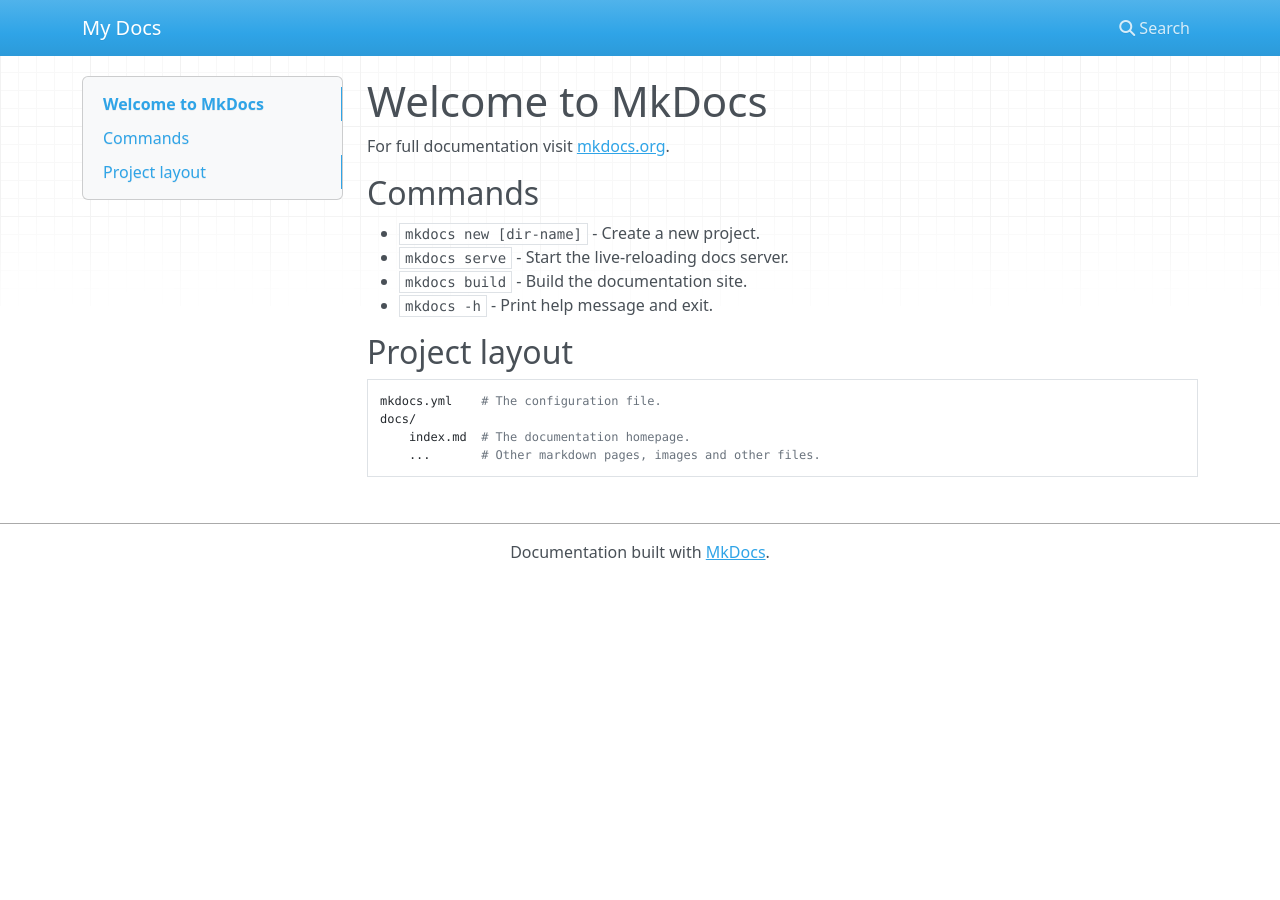
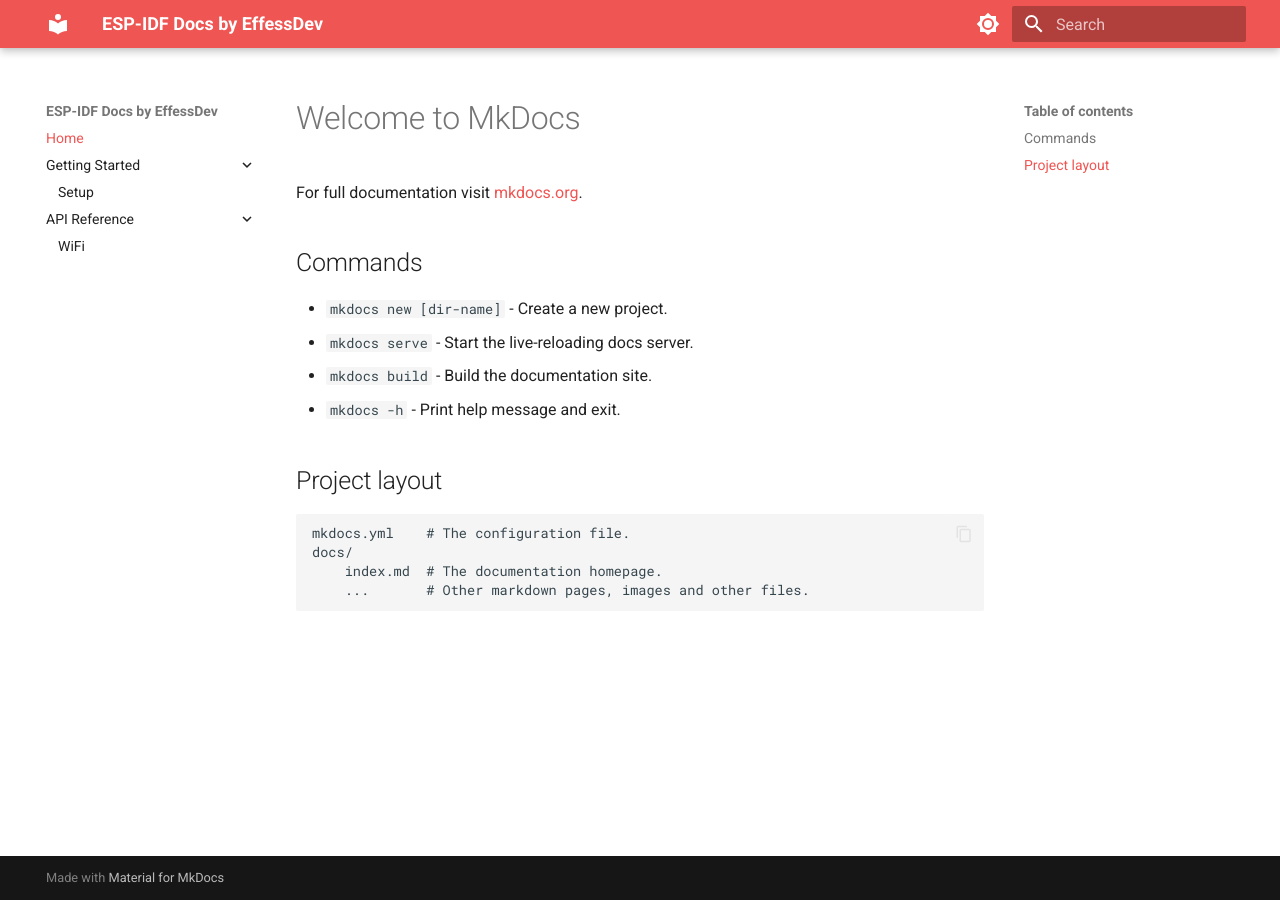
Before and after one commit to effessdev/ESP-IDF, an MkDocs documentation site: the page built from docs/index.md, in a window 1280 px wide. Built offline with MkDocs 1.6.1 and Material for MkDocs 9.7.7, drawn with Linux system fonts in a browser that asks for light colours; nearby versions of some CDN libraries.

Commit message:
update mkdocs.yml

```diff
--- a/mkdocs.yml
+++ b/mkdocs.yml
@@ -1 +1,43 @@
-site_name: My Docs
+site_name: ESP-IDF Docs by EffessDev
+site_description: Free and ad-free learning platform for ESP-IDF.
+site_author: EffessDev
+
+theme:
+  name: material
+  palette:
+    # Scheme toggle for Light/Dark mode
+    - media: "(prefers-color-scheme: light)"
+      scheme: default
+      primary: red
+      accent: deep orange
+      toggle:
+        icon: material/brightness-7
+        name: Switch to dark mode
+    - media: "(prefers-color-scheme: dark)"
+      scheme: slate
+      primary: red
+      accent: deep orange
+      toggle:
+        icon: material/brightness-4
+        name: Switch to light mode
+  features:
+    - navigation.expand
+    - navigation.top
+    - content.code.copy # Adds a copy button to code blocks
+    - content.code.annotate
+
+markdown_extensions:
+  - pymdownx.highlight:
+      anchor_linenums: true
+      line_spans: __span
+      pygments_lang_class: true
+  - pymdownx.inlinehilite
+  - pymdownx.snippets
+  - pymdownx.superfences # Enhanced code block features
+
+nav:
+  - Home: index.md
+  - Getting Started:
+      - Setup: getting-started/setup.md
+  - API Reference:
+      - WiFi: api/wifi.md
```
